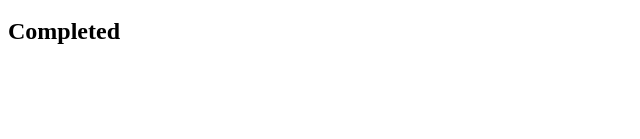
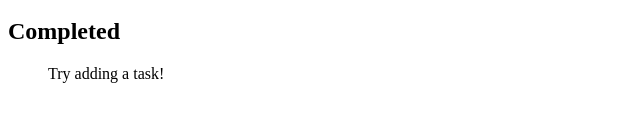
Before and after one commit to hughcaidev/to-do-list-react, a React (Vite) app: page / in a window 1280 px wide. Both pictures are taken after a click on the button "In Progress". Shown: the part 161-300 px from the top of the page, without its empty margins (0-640 px from the left). Built offline with nearby package versions, Linux system fonts and the light colour scheme.

Commit message:
implement empty list scenario

```diff
--- a/src/App.jsx
+++ b/src/App.jsx
@@ -20,6 +20,10 @@ function App() {
 
     const activeTasks = items.filter((item) => !item.complete)
     const completedTasks = items.filter((item) => item.complete)
+
+    useEffect(() => {
+        console.log(activeTasks)
+    }, [activeTasks])
 
     function addTask(e) {
         e.preventDefault()
@@ -81,38 +85,56 @@ function App() {
             </form>
             <h2>In Progress</h2>
             <ul>
-                {activeTasks.map((item, index) => {
+                {activeTasks.length > 0 ? (
+                    activeTasks.map((item, index) => {
                         const { key, task, complete } = item
                         return (
                             <li key={key}>
                                 {task}
-                            <button onClick={() => editTask(item)}>Edit</button>
-                            <button onClick={() => toggleTaskCompleted(item)}>
+                                <button onClick={() => editTask(item)}>
+                                    Edit
+                                </button>
+                                <button
+                                    onClick={() => toggleTaskCompleted(item)}
+                                >
                                     Complete
                                 </button>
-                            <button onClick={() => removeItemFromList(item)}>
+                                <button
+                                    onClick={() => removeItemFromList(item)}
+                                >
                                     &times;
                                 </button>
                             </li>
                         )
-                })}
+                    })
+                ) : (
+                    <p>Looks like there are no tasks left. Try adding one!</p>
+                )}
             </ul>
             <h2>Completed</h2>
             <ul>
-                {completedTasks.map((item, index) => {
+                {completedTasks.length > 0 ? (
+                    completedTasks.map((item, index) => {
                         const { key, task, complete } = item
                         return (
                             <li key={key}>
                                 {task}
-                            <button onClick={() => toggleTaskCompleted(item)}>
+                                <button
+                                    onClick={() => toggleTaskCompleted(item)}
+                                >
                                     In Progress
                                 </button>
-                            <button onClick={() => removeItemFromList(item)}>
+                                <button
+                                    onClick={() => removeItemFromList(item)}
+                                >
                                     &times;
                                 </button>
                             </li>
                         )
-                })}
+                    })
+                ) : (
+                    <p>Try adding a task!</p>
+                )}
             </ul>
             {currentEditTask ? (
                 <form onSubmit={updateItem}>
```
Lines whose indentation alone changed are shown as unchanged.
